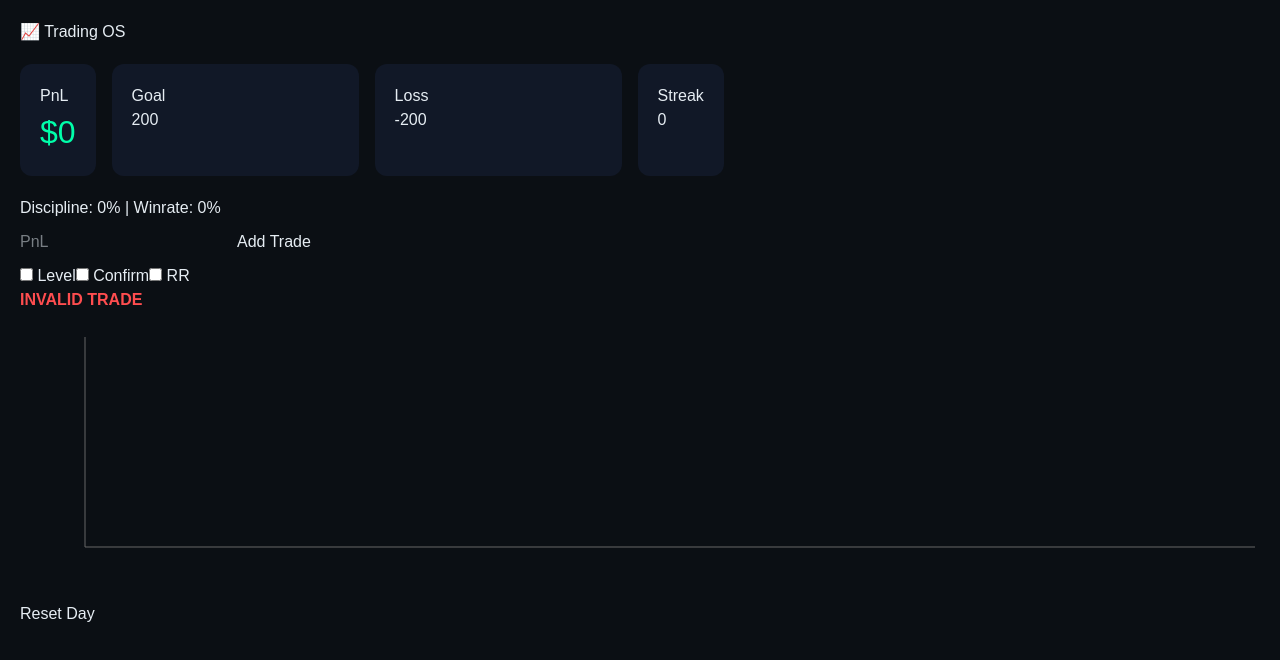
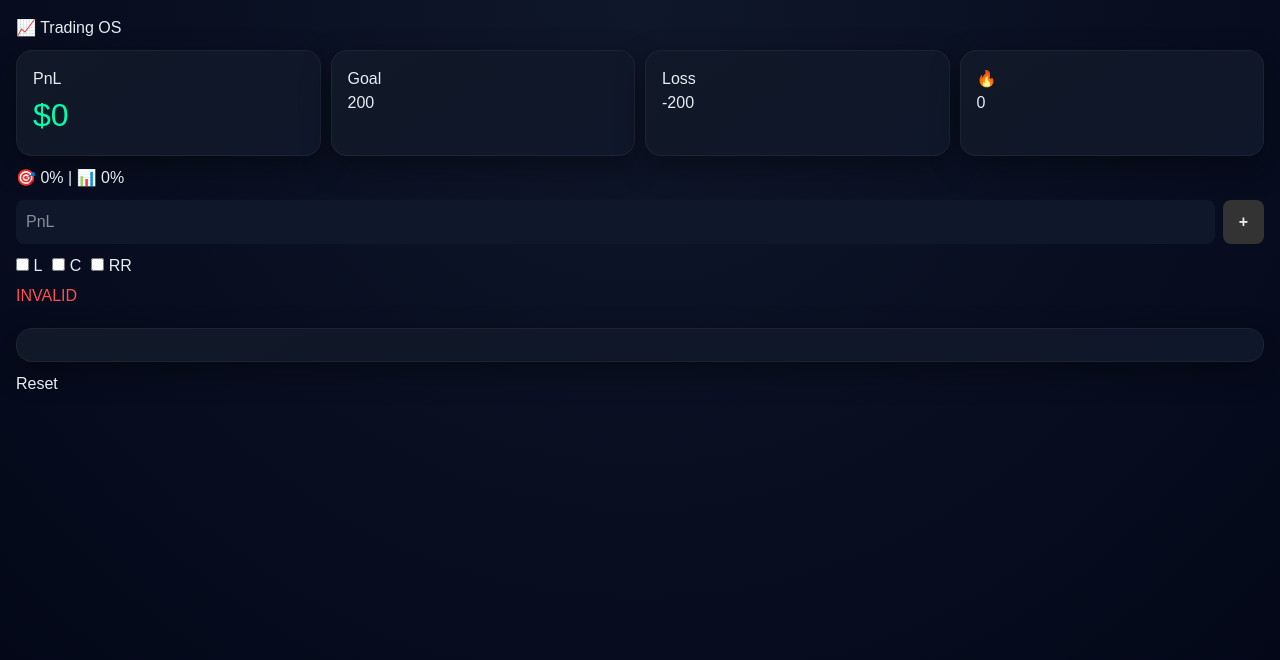
Before and after one commit to elinstallatorholmgren-collab/trading-app, a Next.js app: page / in a window 1280 px wide. Shown: the top 660 px of the page. Built offline with nearby package versions, Linux system fonts and the light colour scheme.

Commit message:
fix: better version

```diff
--- a/app/page.tsx
+++ b/app/page.tsx
@@ -63,15 +63,22 @@ export default function TradingApp() {
     return { totalPnL, equity, winrate };
   }, [trades]);
 
-  useEffect(() => {
-    if (Notification.permission !== "granted") {
-      Notification.requestPermission();
-    }
-  }, []);
+  // 🎯 PERFECT DAY
+  const perfectDay =
+    stats.totalPnL > 0 &&
+    discipline(trades) >= 80 &&
+    !lossHit;
+
+  function discipline(trades: any[]) {
+    return trades.length
+      ? Math.round(
+          (trades.filter(t => t.valid).length / trades.length) * 100
+        )
+      : 0;
+  }
 
   useEffect(() => {
     if (stats.totalPnL >= dailyGoal && !goalHit) {
-      new Notification("🎯 Goal reached");
       setLocked(true);
       setGoalHit(true);
       setFlash("green");
@@ -79,7 +86,6 @@ export default function TradingApp() {
     }
 
     if (stats.totalPnL <= dailyLossLimit && !lossHit) {
-      new Notification("🛑 Loss limit hit");
       setLocked(true);
       setLossHit(true);
       setFlash("red");
@@ -107,7 +113,6 @@ export default function TradingApp() {
       } else {
         setFlash("red");
         setStreak(0);
-        new Notification("⚠️ Invalid trade");
       }
 
       setTimeout(() => setFlash(""), 600);
@@ -116,7 +121,7 @@ export default function TradingApp() {
       setPnl("");
       setChecklist({ level: false, confirmation: false, rr: false });
       setWaiting(false);
-    }, 600);
+    }, 400);
   };
 
   const resetDay = () => {
@@ -133,38 +138,45 @@ export default function TradingApp() {
     equity: v,
   }));
 
-  const discipline = trades.length
-    ? Math.round(
-        (trades.filter(t => t.valid).length / trades.length) * 100
-      )
-    : 0;
+  const card = {
+    background: "linear-gradient(145deg, #111827, #0f172a)",
+    padding: 16,
+    borderRadius: 16,
+    boxShadow: "0 10px 30px rgba(0,0,0,0.4)",
+    border: "1px solid rgba(255,255,255,0.05)",
+    flex: 1,
+    minWidth: 120
+  };
 
   return (
     <div style={{
-      padding: 20,
+      padding: 16,
       fontFamily: "Arial",
-      background: "#0b0f14",
+      background: "radial-gradient(circle at top, #0f172a, #020617)",
       color: "#e6edf3",
       minHeight: "100vh"
     }}>
-      <h1 style={{ marginBottom: 20 }}>📈 Trading OS</h1>
+      <h2 style={{ marginBottom: 10 }}>📈 Trading OS</h2>
 
-      {/* FLASH */}
-      {flash && (
+      {/* PERFECT DAY */}
+      {perfectDay && (
         <div style={{
-          position: "fixed",
-          inset: 0,
-          background: flash === "green"
-            ? "rgba(0,255,150,0.08)"
-            : "rgba(255,0,0,0.08)",
-          pointerEvents: "none"
-        }} />
+          background: "linear-gradient(135deg,#00ffaa,#00cc88)",
+          padding: 10,
+          borderRadius: 10,
+          marginBottom: 10,
+          color: "#000",
+          fontWeight: "bold",
+          textAlign: "center"
+        }}>
+          🏆 PERFECT DAY
+        </div>
       )}
 
-      {/* DASHBOARD */}
-      <div style={{ display: "flex", gap: 16, flexWrap: "wrap", marginBottom: 20 }}>
+      {/* CARDS */}
+      <div style={{ display: "flex", gap: 10, flexWrap: "wrap" }}>
 
-        <div style={{ background: "#111827", padding: 20, borderRadius: 12 }}>
+        <div style={card}>
           <p>PnL</p>
           <h1 style={{
             fontSize: 32,
@@ -174,75 +186,84 @@ export default function TradingApp() {
           </h1>
         </div>
 
-        <div style={{ background: "#111827", padding: 20, borderRadius: 12 }}>
+        <div style={card}>
           <p>Goal</p>
           <input type="number" value={dailyGoal} onChange={(e)=>setDailyGoal(Number(e.target.value))}/>
         </div>
 
-        <div style={{ background: "#111827", padding: 20, borderRadius: 12 }}>
+        <div style={card}>
           <p>Loss</p>
           <input type="number" value={dailyLossLimit} onChange={(e)=>setDailyLossLimit(Number(e.target.value))}/>
         </div>
 
-        <div style={{ background: "#111827", padding: 20, borderRadius: 12 }}>
-          <p>Streak</p>
+        <div style={card}>
+          <p>🔥</p>
           <h2>{streak}</h2>
         </div>
       </div>
 
-      <p>Discipline: {discipline}% | Winrate: {stats.winrate}%</p>
-      {locked && <p style={{ color: "red" }}>🚫 Locked</p>}
+      <p style={{ marginTop: 10 }}>
+        🎯 {discipline(trades)}% | 📊 {stats.winrate}%
+      </p>
 
       {/* INPUT */}
-      <div style={{ display: "flex", gap: 10, marginTop: 10 }}>
+      <div style={{ display: "flex", gap: 8, marginTop: 10 }}>
         <input
           type="number"
           value={pnl}
           onChange={(e) => setPnl(e.target.value)}
           placeholder="PnL"
+          style={{
+            flex: 1,
+            padding: 10,
+            borderRadius: 8,
+            background: "#0f172a",
+            color: "#fff"
+          }}
         />
+
         <button
           onClick={handleAddTrade}
           disabled={locked || waiting || !isValid}
+          style={{
+            padding: "10px 16px",
+            background: isValid ? "#00ffaa" : "#333",
+            borderRadius: 8,
+            fontWeight: "bold"
+          }}
         >
-          {waiting ? "..." : "Add Trade"}
+          +
         </button>
       </div>
 
       {/* CHECKLIST */}
-      <div style={{ marginTop: 10 }}>
-        <label><input type="checkbox" checked={checklist.level} onChange={(e)=>setChecklist({...checklist,level:e.target.checked})}/> Level</label>
-        <label><input type="checkbox" checked={checklist.confirmation} onChange={(e)=>setChecklist({...checklist,confirmation:e.target.checked})}/> Confirm</label>
+      <div style={{ display: "flex", gap: 10, marginTop: 10 }}>
+        <label><input type="checkbox" checked={checklist.level} onChange={(e)=>setChecklist({...checklist,level:e.target.checked})}/> L</label>
+        <label><input type="checkbox" checked={checklist.confirmation} onChange={(e)=>setChecklist({...checklist,confirmation:e.target.checked})}/> C</label>
         <label><input type="checkbox" checked={checklist.rr} onChange={(e)=>setChecklist({...checklist,rr:e.target.checked})}/> RR</label>
       </div>
 
       <p style={{
         color: isValid ? "#00ffaa" : "#ff4d4f",
-        fontWeight: "bold"
+        marginTop: 6
       }}>
-        {isValid ? "VALID TRADE" : "INVALID TRADE"}
+        {isValid ? "VALID" : "INVALID"}
       </p>
 
       {/* CHART */}
-      <div style={{ height: 250, marginTop: 20 }}>
+      <div style={{ marginTop: 20, ...card }}>
         <ResponsiveContainer>
           <LineChart data={chartData}>
             <XAxis dataKey="trade" />
             <YAxis />
             <Tooltip />
-            <Line
-              type="monotone"
-              dataKey="equity"
-              stroke="#00ffaa"
-              strokeWidth={2}
-              dot={false}
-            />
+            <Line dataKey="equity" stroke="#00ffaa" dot={false}/>
           </LineChart>
         </ResponsiveContainer>
       </div>
 
-      <button onClick={resetDay} style={{ marginTop: 20 }}>
-        Reset Day
+      <button onClick={resetDay} style={{ marginTop: 10 }}>
+        Reset
       </button>
     </div>
   );
```
